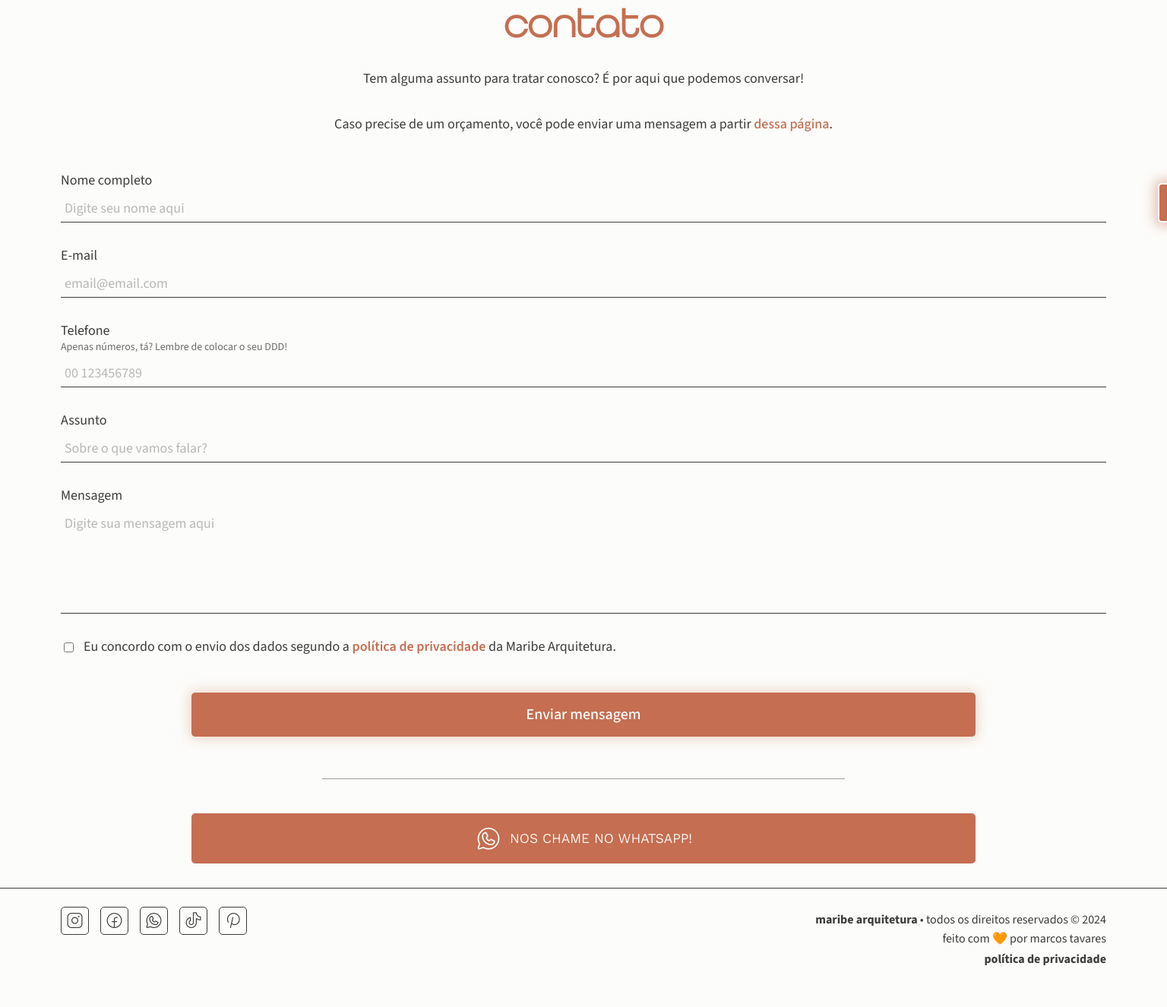
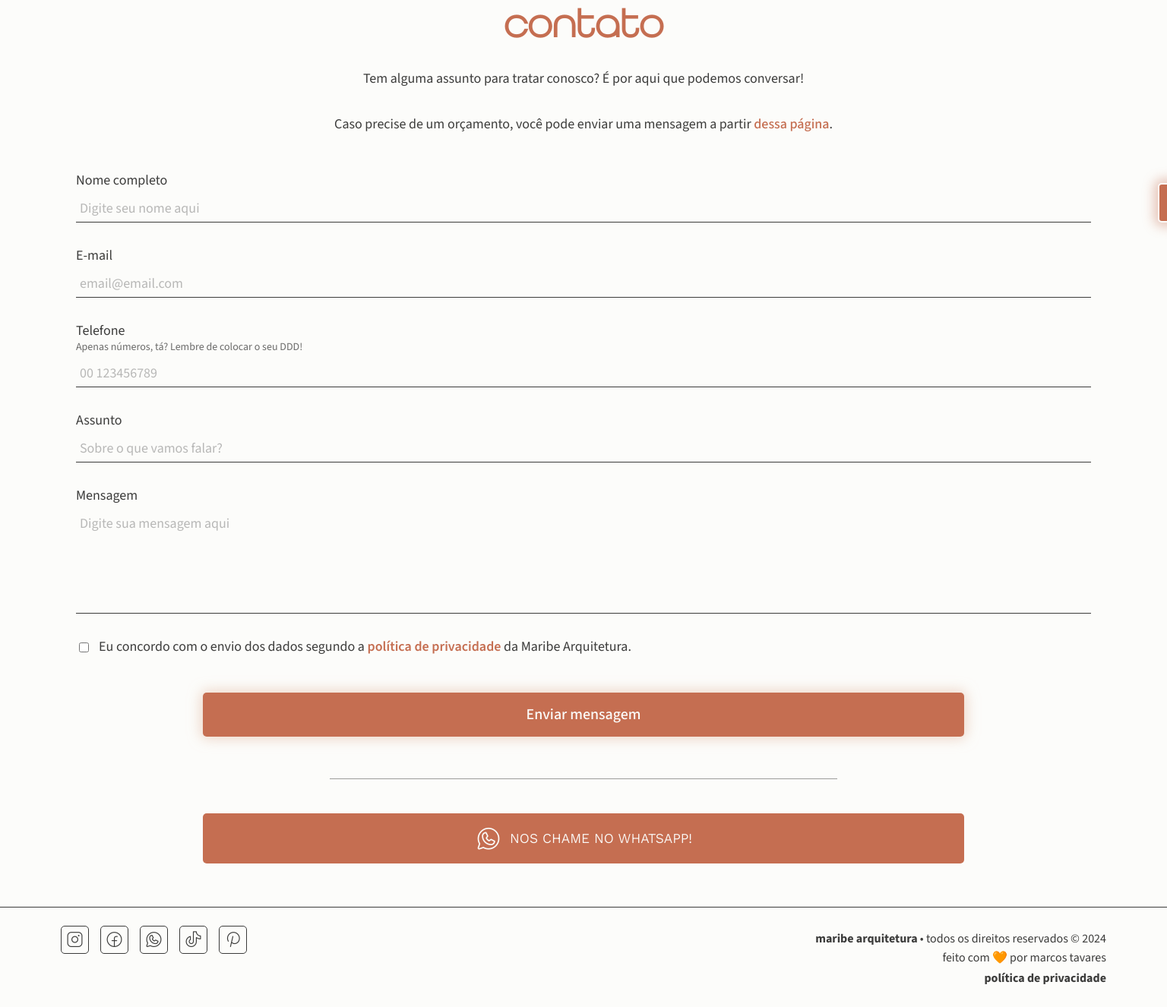
Before and after one commit to mjtavrs/maribe-development, a PHP site: page /contato.html in a window 1536 px wide. Shown: the part 319-1645 px from the top of the page at 76% size. Before the commit the page ends 1590 px from the top, so only its background shows below. Run offline with PHP 8.4, Linux system fonts and the light colour scheme; style sheets or scripts are compiled from the project's sources.

Commit message:
style: Adjust the spaces and margins in the cellphoneWhatsappCta and sharedStyling

```diff
--- a/styles/shared/cellphoneWhatsappCta.css
+++ b/styles/shared/cellphoneWhatsappCta.css
@@ -49,6 +49,7 @@
   }
   #whatsappCtaContainer #cellphoneWhatsappCta {
     margin-top: 15px;
+    margin-bottom: 25px;
     width: 75%;
   }
 }/*# sourceMappingURL=cellphoneWhatsappCta.css.map */
--- a/styles/shared/cellphoneWhatsappCta.scss
+++ b/styles/shared/cellphoneWhatsappCta.scss
@@ -63,6 +63,7 @@
 
         #cellphoneWhatsappCta {
             margin-top: 15px;
+            margin-bottom: 25px;
             width: 75%;
         }
     }
--- a/styles/shared/sharedStyling.css
+++ b/styles/shared/sharedStyling.css
@@ -39,6 +39,6 @@ body p {
 }
 @media screen and (min-width: 1366px) {
   body main {
-    padding: 0 80px;
+    padding: 0 100px;
   }
 }/*# sourceMappingURL=sharedStyling.css.map */
--- a/styles/shared/sharedStyling.scss
+++ b/styles/shared/sharedStyling.scss
@@ -56,7 +56,7 @@ body {
 @media screen and (min-width: 1366px) {
     body {
         main {
-            padding: 0 80px;
+            padding: 0 100px;
         }
     }
 }
```
Also changed, not shown: 2 other files.
